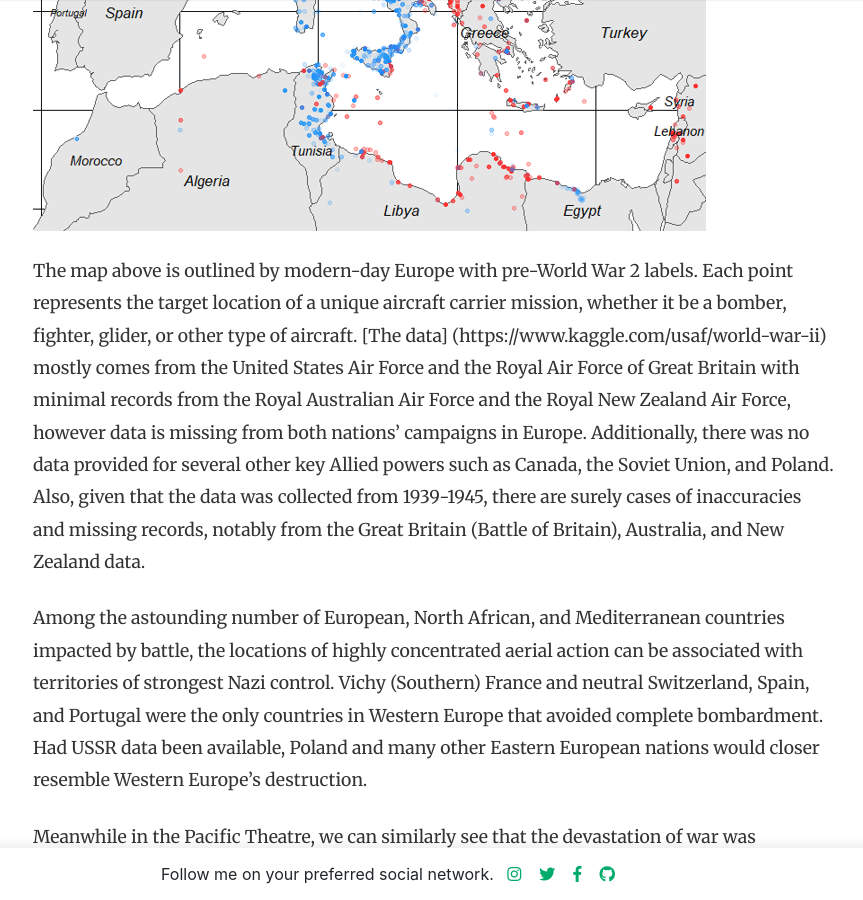
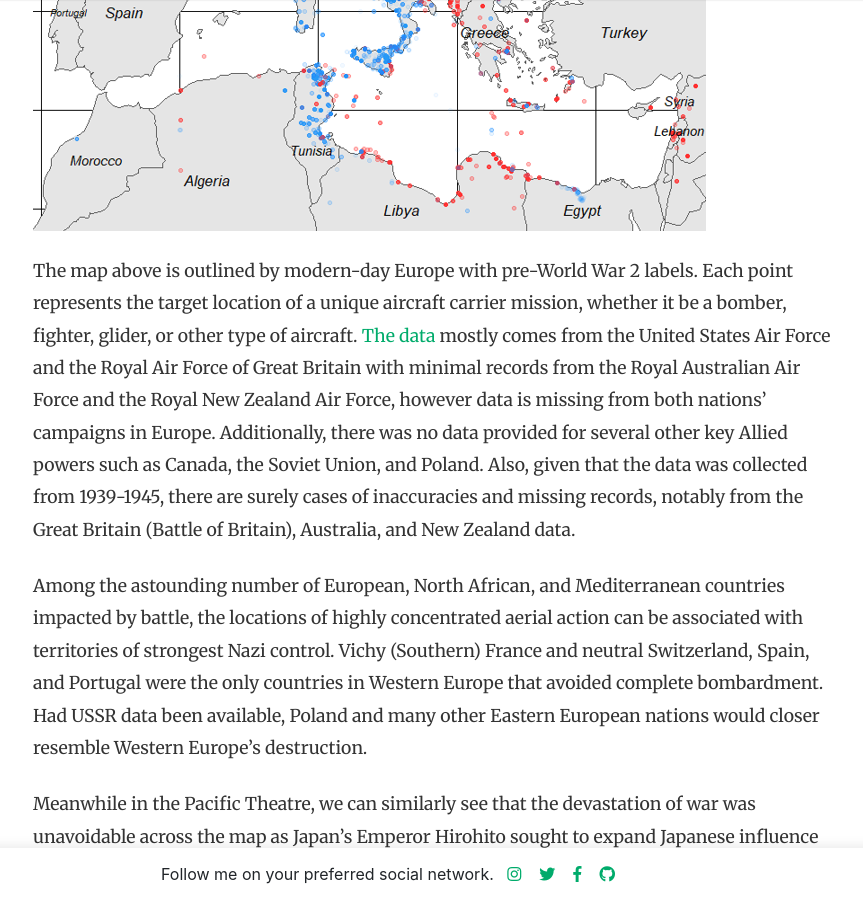
Before and after one commit to malteranalytics/malteranalytics.github.io, a Jekyll site: the page built from _posts/2020-04-01-ww2-strategy.md, in a window 1280 px wide and 900 px high, scrolled down 1191 px. Shown: the whole window, without its empty margins (252-1115 px from the left). Built offline with Jekyll 4.4.1, drawn with Linux system fonts in a browser that asks for light colours; nearby versions of some CDN libraries; comment, search, counter and statistics services are not loaded; some of the changed lines change nothing that is shown; some of the changed text lies outside the part shown.

Commit message:
Update 2020-04-01-ww2-strategy.md

```diff
--- a/_posts/2020-04-01-ww2-strategy.md
+++ b/_posts/2020-04-01-ww2-strategy.md
@@ -18,7 +18,7 @@
 
 
 
-The map above is outlined by modern-day Europe with pre-World War 2 labels. Each point represents the target location of a unique aircraft carrier mission, whether it be a bomber, fighter, glider, or other type of aircraft.  [The data] (https://www.kaggle.com/usaf/world-war-ii) mostly comes from the United States Air Force and the Royal Air Force of Great Britain with minimal records from the Royal Australian Air Force and the Royal New Zealand Air Force, however data is missing from both nations' campaigns in Europe.  Additionally, there was no data provided for several other key Allied powers such as Canada, the Soviet Union, and Poland.  Also, given that the data was collected from 1939-1945, there are surely cases of inaccuracies and missing records, notably from the Great Britain (Battle of Britain), Australia, and New Zealand data.
+The map above is outlined by modern-day Europe with pre-World War 2 labels. Each point represents the target location of a unique aircraft carrier mission, whether it be a bomber, fighter, glider, or other type of aircraft.  [The data](https://www.kaggle.com/usaf/world-war-ii) mostly comes from the United States Air Force and the Royal Air Force of Great Britain with minimal records from the Royal Australian Air Force and the Royal New Zealand Air Force, however data is missing from both nations' campaigns in Europe.  Additionally, there was no data provided for several other key Allied powers such as Canada, the Soviet Union, and Poland.  Also, given that the data was collected from 1939-1945, there are surely cases of inaccuracies and missing records, notably from the Great Britain (Battle of Britain), Australia, and New Zealand data.
 
 
 Among the astounding number of European, North African, and Mediterranean countries impacted by battle, the locations of highly concentrated aerial action can be associated with territories of strongest Nazi control.  Vichy (Southern) France and neutral Switzerland, Spain, and Portugal were the only countries in Western Europe that avoided complete bombardment.  Had USSR data been available, Poland and many other Eastern European nations would closer resemble Western Europe's destruction.
@@ -113,31 +113,23 @@
 
 **Sources:**
 
-*Japan Wages War on the U.S.:*
 
-1. (https://www.history.com/news/why-did-japan-attack-pearl-harbor)
+1. [Why Did Japan Attack Pearl Harbor?](https://www.history.com/news/why-did-japan-attack-pearl-harbor)
 
-*Eastern European Front/Stalingrad:*
+2. [Battle of Stalingrad](https://www.history.com/topics/world-war-ii/battle-of-stalingrad)
 
-2. (https://www.history.com/topics/world-war-ii/battle-of-stalingrad)
+3. [Eastern European Front ](https://www.nationalww2museum.org/war/articles/eastern-front)
 
-3. (https://www.nationalww2museum.org/war/articles/eastern-front)
+4. [B-24 Liberator](http://freepages.rootsweb.com/~webermd1/family/Liberator-Info.html)
 
-*Aircraft Carriers:*
+5. [Aircraft Details](https://www.militaryfactory.com/aircraft/detail.asp?aircraft_id=80)
 
-4. (http://freepages.rootsweb.com/~webermd1/family/Liberator-Info.html)
+6. [Daylight Precision Bombing](https://www.airforcemag.com/article/1008daylight/)
 
-5. (https://www.militaryfactory.com/aircraft/detail.asp?aircraft_id=80)
+7. [The Elaborate Ruse Behind D-Day](https://www.history.com/news/fooling-hitler-the-elaborate-ruse-behind-d-day)
 
-6. (https://www.airforcemag.com/article/1008daylight/)
+8. [Italy Declares Way on Germany](https://www.history.com/this-day-in-history/italy-declares-war-on-germany)
 
-*D-Day:*
-
-7. (https://www.history.com/news/fooling-hitler-the-elaborate-ruse-behind-d-day)
-
-*Italian war with Germany*
-
-8.	(https://www.history.com/this-day-in-history/italy-declares-war-on-germany)
 
 **Books:**
 
```
